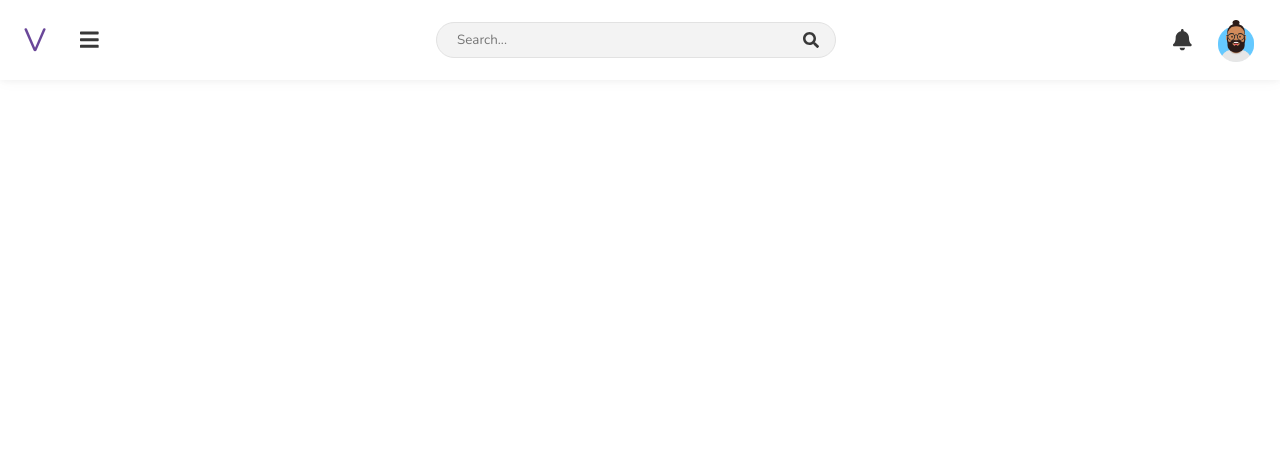
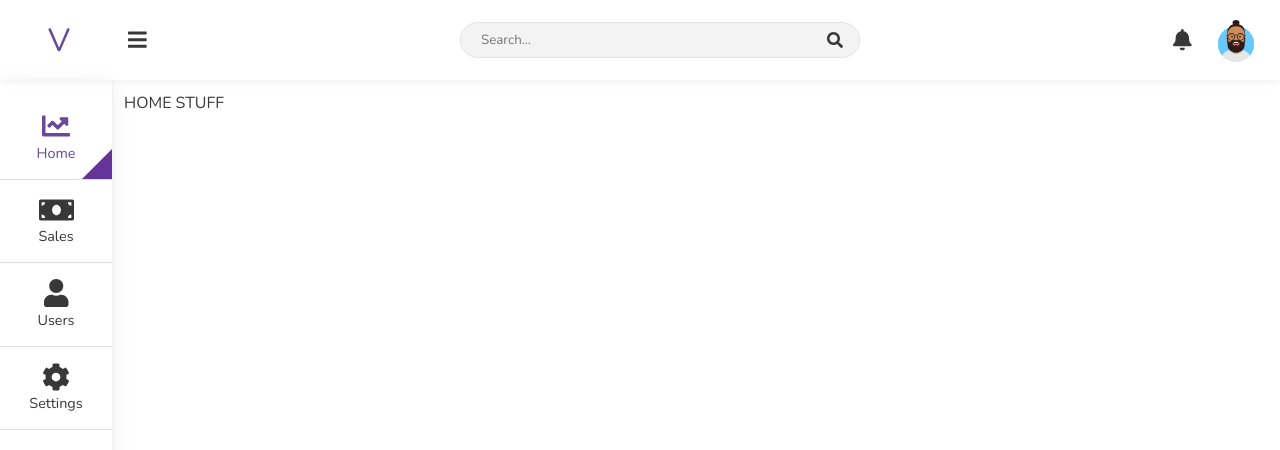
Before and after one commit to KennethMurugu/vue-dashboard, a Vue app: page /#/ in a window 1280 px wide. Shown: the top 450 px of the page. Built offline with nearby package versions, Linux system fonts and the light colour scheme.

Commit message:
added sidebar

```diff
--- a/src/App.vue
+++ b/src/App.vue
@@ -1,7 +1,24 @@
 <template>
   <div id="app">
-    <router-view />
+    <PageHeader />
+    <Sidebar />
+    <main class="section-main pa-3">
+      <router-view />
+    </main>
   </div>
 </template>
 
-<style lang="scss"></style>
+<script>
+import PageHeader from '@/components/PageHeader'
+import Sidebar from '@/components/Sidebar'
+
+export default {
+  components: { PageHeader, Sidebar }
+}
+</script>
+
+<style lang="scss" scoped>
+.section-main {
+  margin-left: 7rem;
+}
+</style>
--- a/src/assets/style/application.scss
+++ b/src/assets/style/application.scss
@@ -1,4 +1,6 @@
 @import url('https://fonts.googleapis.com/css2?family=Nunito:wght@200;400&display=swap');
+
+@import './spacing.scss';
 
 * {
   box-sizing: border-box;
--- a/src/components/PageHeader.vue
+++ b/src/components/PageHeader.vue
@@ -49,6 +49,11 @@ export default {
 .nav-brand {
   display: flex;
   align-items: center;
+
+  .app-logo {
+    width: 5rem;
+    text-align: center;
+  }
 }
 
 .search-container {
--- /dev/null
+++ b/src/components/Sidebar.vue
@@ -0,0 +1,104 @@
+<template>
+  <div class="sidebar">
+    <ul class="navigation-list">
+      <li
+        class="item"
+        :class="{ active: activeIndex == 0 }"
+        @mouseenter="activeIndex = 0"
+      >
+        <fa-icon class="icon" icon="chart-line"></fa-icon>
+        <span class="text">Home</span>
+        <div class="active-triangle"></div>
+      </li>
+      <li
+        class="item"
+        :class="{ active: activeIndex == 1 }"
+        @mouseenter="activeIndex = 1"
+      >
+        <fa-icon class="icon" icon="money-bill"></fa-icon>
+        <span class="text">Sales</span>
+        <div class="active-triangle"></div>
+      </li>
+      <li
+        class="item"
+        :class="{ active: activeIndex == 2 }"
+        @mouseenter="activeIndex = 2"
+      >
+        <fa-icon class="icon" icon="user"></fa-icon>
+        <span class="text">Users</span>
+        <div class="active-triangle"></div>
+      </li>
+      <li
+        class="item"
+        :class="{ active: activeIndex == 3 }"
+        @mouseenter="activeIndex = 3"
+      >
+        <fa-icon class="icon" icon="cog"></fa-icon>
+        <span class="text">Settings</span>
+        <div class="active-triangle"></div>
+      </li>
+    </ul>
+  </div>
+</template>
+
+<script>
+export default {
+  name: 'Sidebar',
+  data() {
+    return {
+      activeIndex: 0
+    }
+  }
+}
+</script>
+
+<style lang="scss" scoped>
+.sidebar {
+  position: fixed;
+  box-shadow: 0 4px 20px 1px rgba(0, 0, 0, 0.06), 0 1px 4px rgba(0, 0, 0, 0.08);
+  height: calc(100vh - 5rem);
+  width: 7rem;
+  // background-color: #fff;
+}
+
+.navigation-list {
+  list-style: none;
+  padding-left: 0;
+  text-align: center;
+  position: relative;
+
+  .item {
+    padding: 1rem;
+    text-align: center;
+    position: relative;
+    cursor: pointer;
+    border-bottom: 1px solid rgb(221, 221, 221);
+
+    .icon {
+      font-size: 1.75rem;
+    }
+    .text {
+      display: block;
+      font-size: 0.9em;
+    }
+
+    .active-triangle {
+      display: none;
+      position: absolute;
+      width: 0;
+      height: 0;
+      right: 0;
+      bottom: 0;
+      border-style: solid;
+      border-width: 0 0 30px 30px;
+      border-color: transparent transparent #639 transparent;
+    }
+    &.active {
+      color: $color-primary;
+      .active-triangle {
+        display: block;
+      }
+    }
+  }
+}
+</style>
--- a/src/views/Home.vue
+++ b/src/views/Home.vue
@@ -1,14 +1,9 @@
 <template>
-  <div class="home">
-    <PageHeader />
-  </div>
+  <div class="home">HOME STUFF</div>
 </template>
 
 <script>
-import PageHeader from '@/components/PageHeader'
-
 export default {
-  name: 'Home',
-  components: { PageHeader }
+  name: 'Home'
 }
 </script>
--- a/vue.config.js
+++ b/vue.config.js
@@ -1,6 +1,5 @@
 const scssPrependData = `
 @import "@/assets/style/_vars.scss";
-@import "@/assets/style/spacing.scss";
 `
 
 module.exports = {
```
Also changed, not shown: src/fontawesome.ts (+14 -2 lines).
